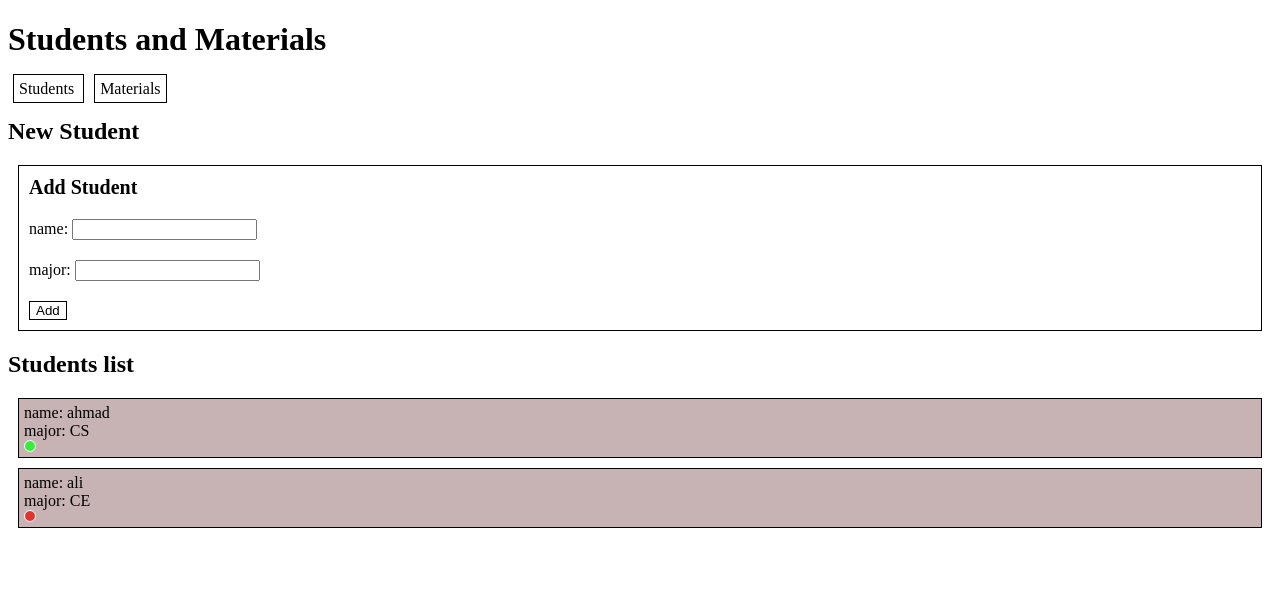
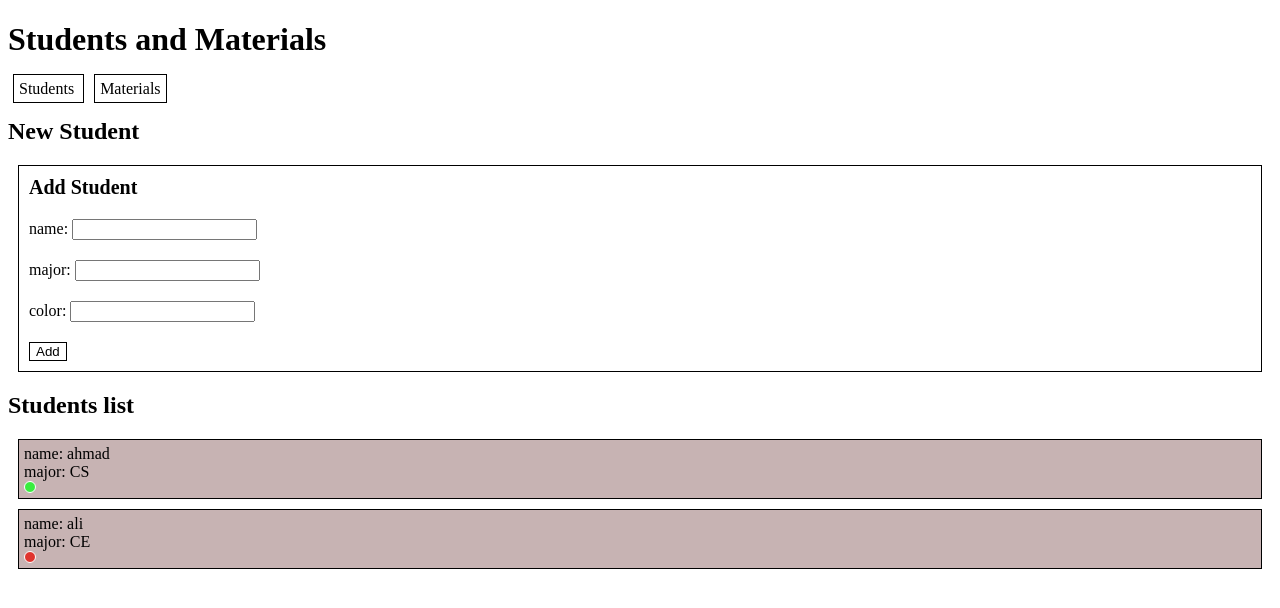
Before and after one commit to majdew/Angular_Exercises, an Angular app: page /studentslist in a window 1280 px wide. Shown: the top 608 px of the page. Built offline with nearby package versions, Linux system fonts and the light colour scheme.

Commit message:
added colorinput to the form

```diff
--- a/src/app/students/addstudent/addstudent.component.html
+++ b/src/app/students/addstudent/addstudent.component.html
@@ -9,6 +9,10 @@
             <label for="major" > major: </label>
             <input name="major"  formControlName="major">
         </div>
+        <div class="input-div">
+            <label for="color" > color: </label>
+            <input name="color"  formControlName="color">
+        </div>
         <div class="button-div">
             <button type ="submit" >Add</button>
         </div>
--- a/src/app/students/addstudent/addstudent.component.ts
+++ b/src/app/students/addstudent/addstudent.component.ts
@@ -9,7 +9,8 @@ import { FormGroup, FormControl  } from '@angular/forms';
 export class AddstudentComponent implements OnInit {
    private profileForm = new FormGroup({
     name : new FormControl(''),
-    major : new FormControl('')
+    major : new FormControl(''),
+    color : new FormControl('')
 
   });
 
```
